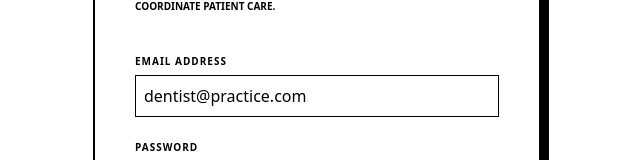
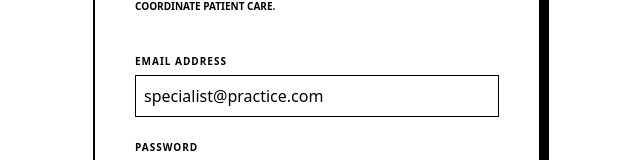
Before and after one commit to anton-g-kulikov/drtalk, a Next.js app: page / in a window 1280 px wide. Shown: the part 287-447 px from the top of the page, without its empty margins (323-963 px from the left). Built offline with nearby package versions, Linux system fonts and the light colour scheme; no server answers; the database is empty.

Commit message:
refactor: update default email and simplify dashboard and referral navigation paths

```diff
--- a/src/app/page.tsx
+++ b/src/app/page.tsx
@@ -34,7 +34,7 @@ export default function LandingPage() {
                 type="email"
                 placeholder="doctor@practice.com"
                 className="wireframe-input w-full"
-                defaultValue="dentist@practice.com"
+                defaultValue="specialist@practice.com"
               />
             </div>
             <div className="space-y-1">
@@ -59,7 +59,7 @@ export default function LandingPage() {
             <button
               onClick={() => {
                 verify('owner');
-                router.push('/dentist/dashboard');
+                router.push('/dashboard');
               }}
               className="wireframe-button w-full bg-black text-white py-5 text-[11px] uppercase font-black flex items-center justify-center gap-2 hover:bg-gray-900 transition-all"
             >
@@ -92,7 +92,7 @@ export default function LandingPage() {
 
         <div className="text-center">
           <button
-            onClick={() => router.push('/dentist/referral')}
+            onClick={() => router.push('/referral')}
             className="text-[10px] uppercase font-black underline hover:text-muted-foreground transition-colors"
           >
             Refer a patient without an account
```
